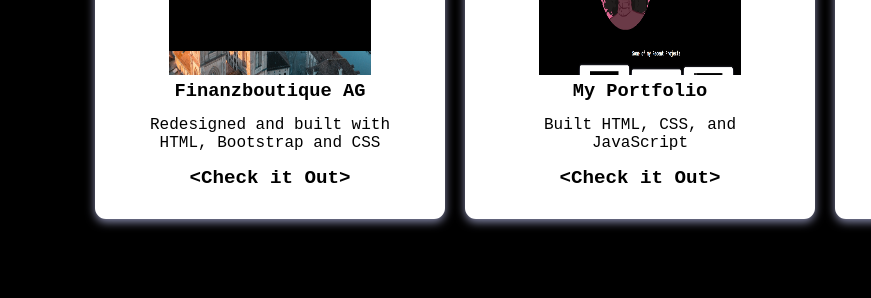
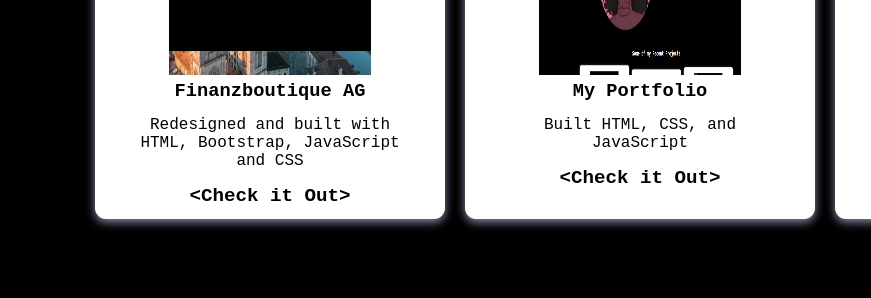
Before and after one commit to nurzeinab/portfoliov2, a plain HTML site: page index.html in a window 1280 px wide. Shown: the part 723-1021 px from the top of the page, 0-871 px from the left. Drawn offline with nearby package versions, Linux system fonts and the light colour scheme.

Commit message:
fixed index.html

```diff
--- a/index.html
+++ b/index.html
@@ -57,7 +57,7 @@
         />
         <h3 class="project-title">Finanzboutique AG</h3>
         <p class="project-details">
-          Redesigned and built with HTML, Bootstrap and CSS
+          Redesigned and built with HTML, Bootstrap, JavaScript and CSS
         </p>
         <a href="https://www.finanzboutique.com/" target="_blank" class="project-link" style="font-size: larger;"><b>&#60;Check it Out&#62;</b></a>
       </div>
```
